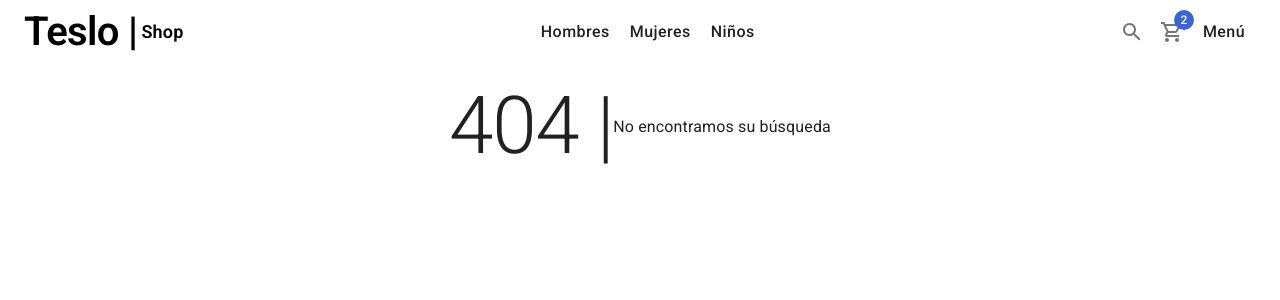
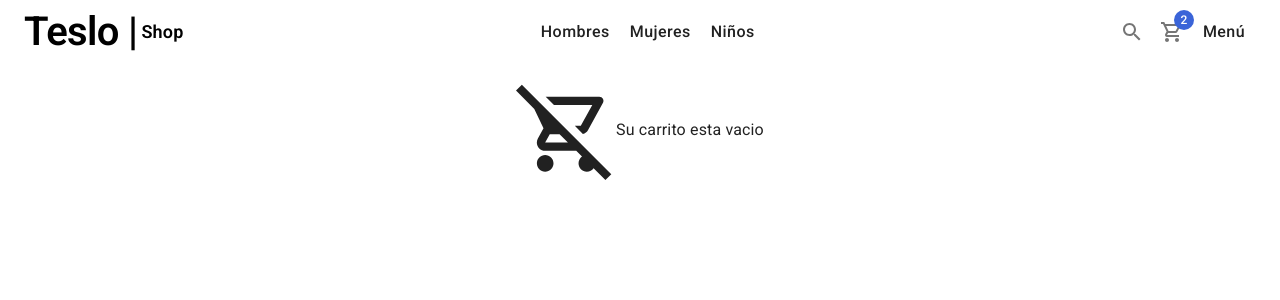
Before and after one commit to RicardoDev2000/tienda-online, a Next.js app: page /cart/empty in a window 1280 px wide. Before the commit this address had no page. Shown: the top 300 px of the page. Built offline with nearby package versions, Linux system fonts and the light colour scheme.

Commit message:
Pagina de Carrito Vacio Listo

```diff
--- a/components/products/ProductSlides.module.css
+++ b/components/products/ProductSlides.module.css
@@ -4,5 +4,4 @@ justify-content: center;
 background-size: contain;
 background-position: center;
 height: 650px;
-
 }
--- /dev/null
+++ b/src/pages/cart/empty.tsx
@@ -0,0 +1,23 @@
+import { Box, Typography } from "@mui/material"
+import { ShopLayouts } from "../../../components/layouts"
+import { RemoveShoppingCartOutlined } from "@mui/icons-material"
+
+const emptyPage = () => {
+  return (
+    <ShopLayouts title={"Carrito vacio"} pageDescription="No hay articulos en el carrito de compras">
+            <Box
+                display='flex'
+                justifyContent='center'
+                alignItems='center'
+                height='calc(1000vh-200px)'
+                sx={ {  flexDirection:{xs:'column',sm:'row'}  } }>
+        <RemoveShoppingCartOutlined sx={{fontSize:100}}/>
+            <Box display='flex' flexDirection='column' alignItems='center'>
+                <Typography marginLeft='2'>Su carrito esta vacio</Typography>
+            </Box>
+        </Box>
+    </ShopLayouts>
+  )
+}
+
+export default emptyPage
--- a/styles/globals.css
+++ b/styles/globals.css
@@ -23,9 +23,7 @@
   border-radius: 30px;
 }
 
-.circular-btn:hover {
-  background-color: #274494;
-}
+
 
 
 .summary-card {
--- a/themes/light-theme.ts
+++ b/themes/light-theme.ts
@@ -1,11 +1,9 @@
 import { createTheme } from '@mui/material/styles';
-
-
 export const lightTheme = createTheme({
   palette: {
     mode: 'light',
     primary: {
-      main: '##1E1E1E'
+      main: '#1E1E1E'
     },
     secondary: {
       main: '#3A64D8'
@@ -50,8 +48,6 @@ export const lightTheme = createTheme({
         }
       }
     },
-
-
     MuiButton: {
       defaultProps: {
         variant: 'contained',
@@ -72,8 +68,6 @@ export const lightTheme = createTheme({
         }
       }
     },
-
-
     MuiCard: {
       defaultProps: {
         elevation: 0
```
Also changed, not shown: components/products/SizeSelector.tsx (+10 -3 lines), src/pages/product/slug.tsx (+6 -7 lines).
